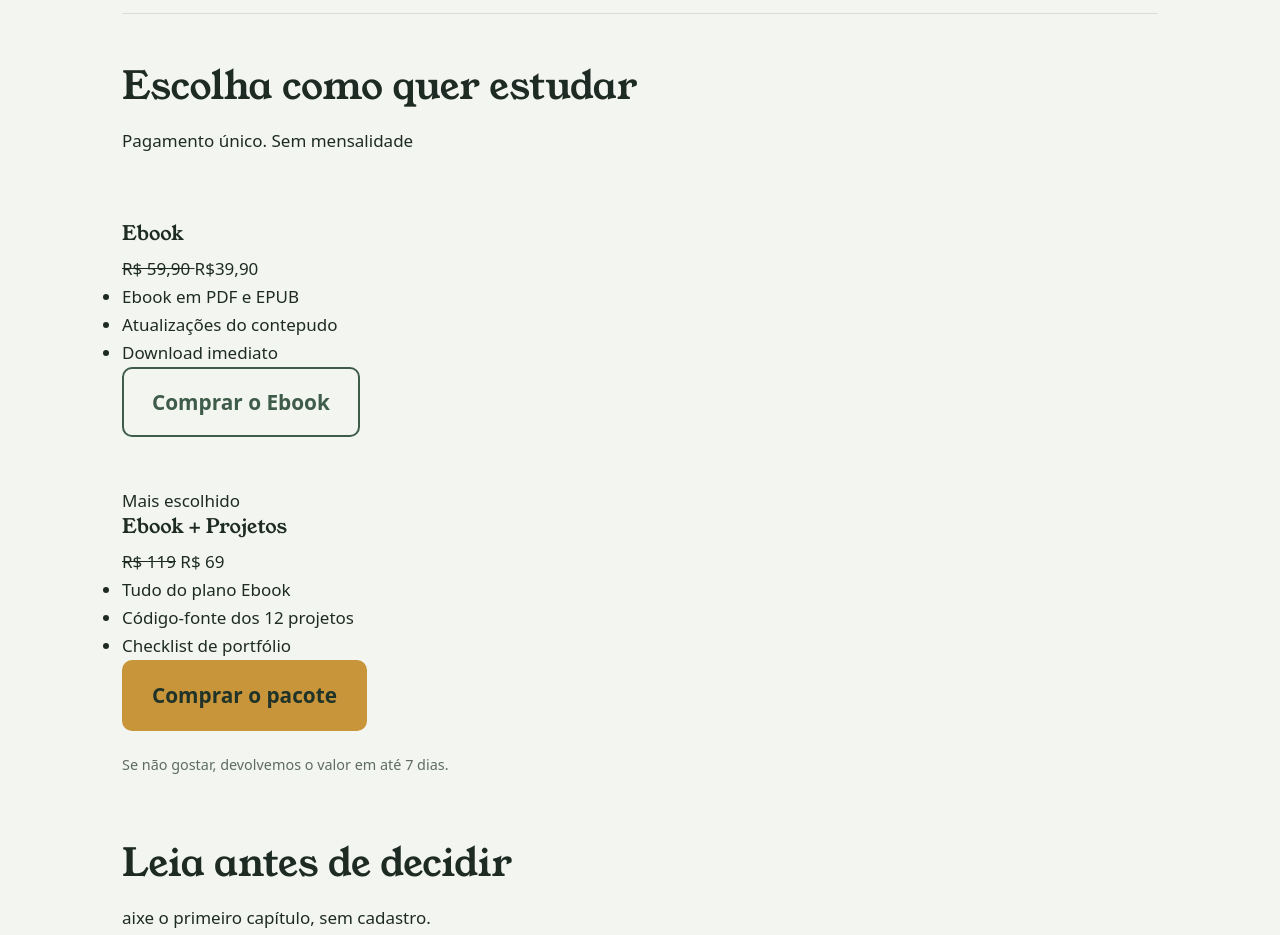
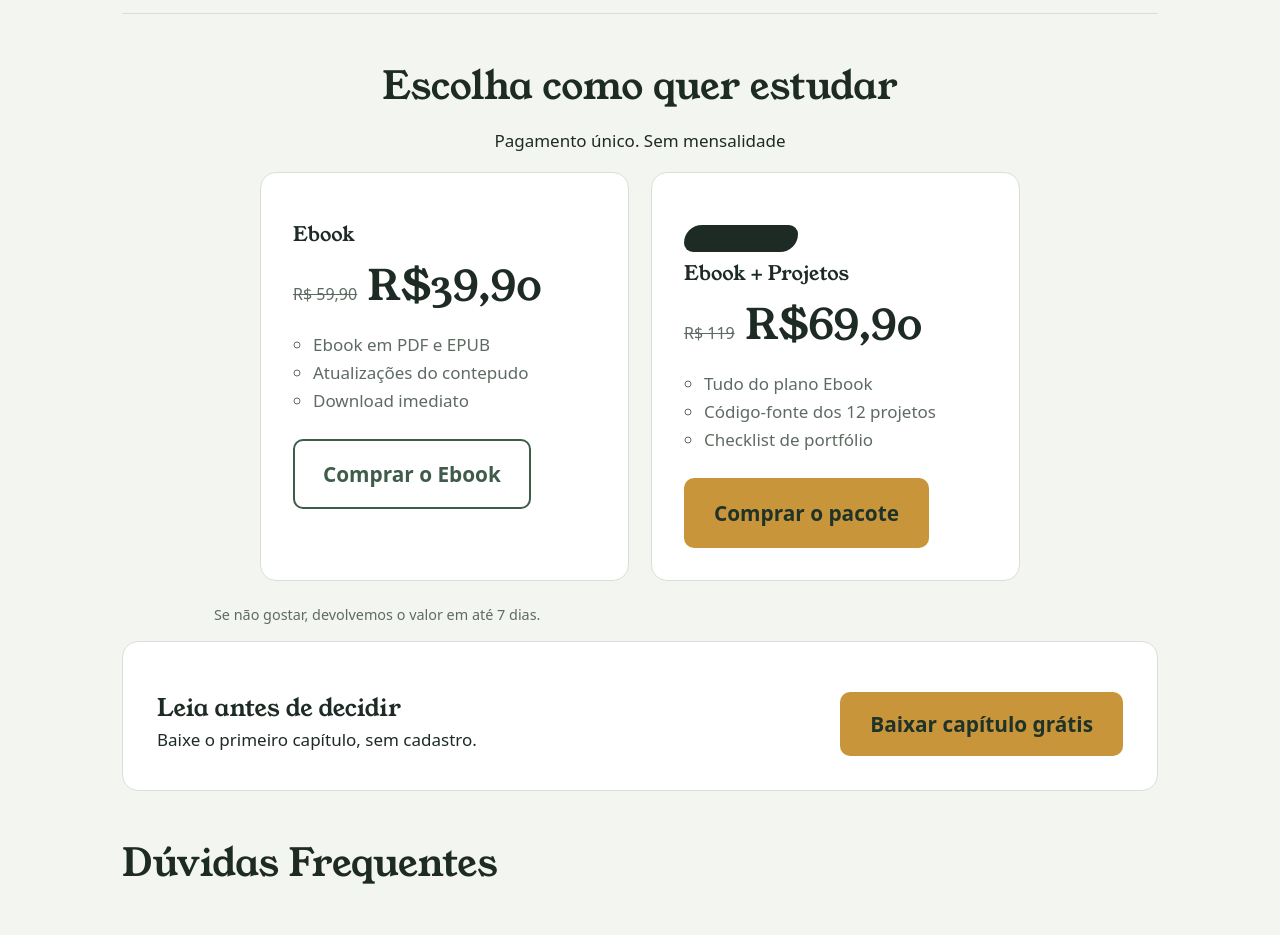
Before and after one commit to douglasjhonyy/11-LP-Ebook, a plain HTML site: page index.html in a window 1280 px wide. Shown: the part 1569-2504 px from the top of the page. Drawn offline with Linux system fonts and the light colour scheme.

Commit message:
preço css

```diff
--- /dev/null
+++ b/css/preco.css
@@ -0,0 +1,75 @@
+.pricing{
+    display: grid;
+    grid-template-columns: repeat(2,1fr);
+    gap: 22px;
+    max-width: 760px;
+    margin: 0 auto;
+}
+
+.plan{
+    background: var(--surface);
+    border: 1px solid var(--line);
+    border-radius: 16px;
+    padding: 32px;
+}
+
+.plan .best{
+    border: 2px solid var(--honey);
+}
+
+.tag{
+    display: inline-block;
+    background: var(--ink);
+    color: #1e2b24;
+    font-size: .8rem;
+    font-weight: 700;
+    padding: 3px 10px;
+    border-radius: 20px 10px;
+    margin-bottom: 10px;
+}
+
+.price{
+    font: 400 2.6rem var(--serif);
+    margin: 6px 0;
+}
+
+.price s {
+    font: 400 1rem var(--sans);
+    color: var(--muted);
+}
+
+.plan ul{
+    padding-left: 20px;
+    margin: 16px 0 24px;
+    color: var(--muted);
+    list-style: circle;
+}
+
+.center{
+    text-align: center;
+}
+
+.center p {
+    margin-inline: auto;
+}
+
+.sample{
+    background: var(--surface);
+    border: 1px solid var(--line);
+    border-radius: 16px;
+    padding: 34px;
+    display: flex;
+    gap: 24px;
+    align-items: center;
+    justify-content: space-between;
+    flex-wrap: wrap;
+}
+
+.sample h2{
+    margin-bottom: .2rem;
+    font-size: 1.5rem;
+}
+
+.sample p{
+    margin: 0;
+}
--- a/index.html
+++ b/index.html
@@ -131,7 +131,7 @@
       <div class="pricing">
         <div class="plan reveal">
           <h3>Ebook</h3>
-          <div class="price"><s>R$ 59,90 </s> R$39,90</div>
+          <div class="price"><s>R$ 59,90</s> R$39,90</div>
           <ul>
             <li>Ebook em PDF e EPUB</li>
             <li>Atualizações do contepudo</li>
@@ -142,7 +142,7 @@
         </div>
         <div class="plan best reveal"><span class="tag">Mais escolhido</span>
           <h3>Ebook + Projetos</h3>
-          <div class="price"><s>R$ 119</s> R$ 69</div>
+          <div class="price"><s>R$ 119</s> R$69,90</div>
 
           <ul>
             <li>Tudo do plano Ebook</li>
@@ -161,7 +161,7 @@
       <div class="sample reveal">
         <div>
           <h2>Leia antes de decidir</h2>
-          <p>aixe o primeiro capítulo, sem cadastro.</p>
+          <p>Baixe o primeiro capítulo, sem cadastro.</p>
         </div>
         <button class="btn btn-main" id="baixar">Baixar capítulo grátis</button>
       </div>
--- a/style.css
+++ b/style.css
@@ -3,3 +3,4 @@
 @import url(css/header.css);
 @import url(css/hero.css);
 @import url(css/stats.css);
+@import url(css/preco.css);
```
